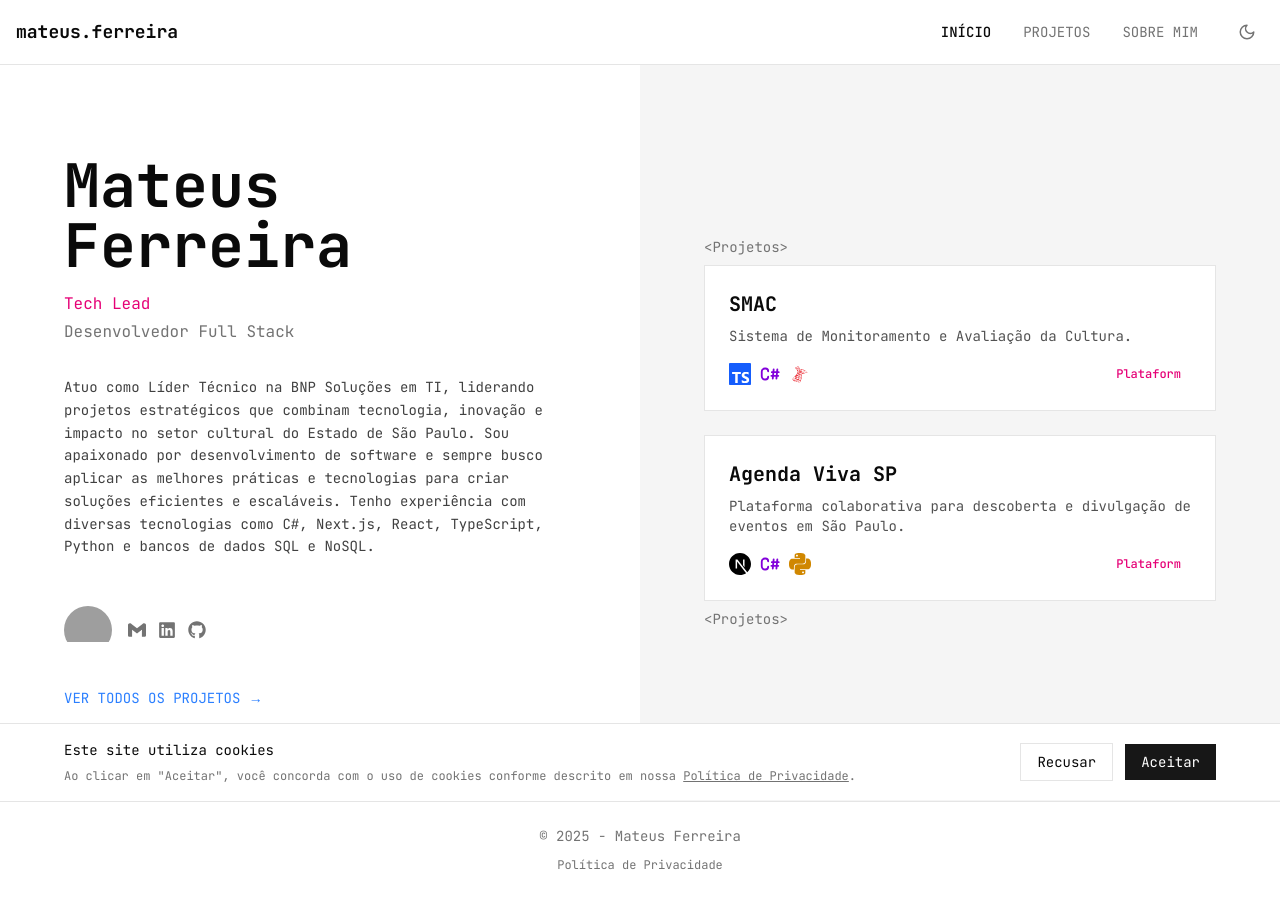
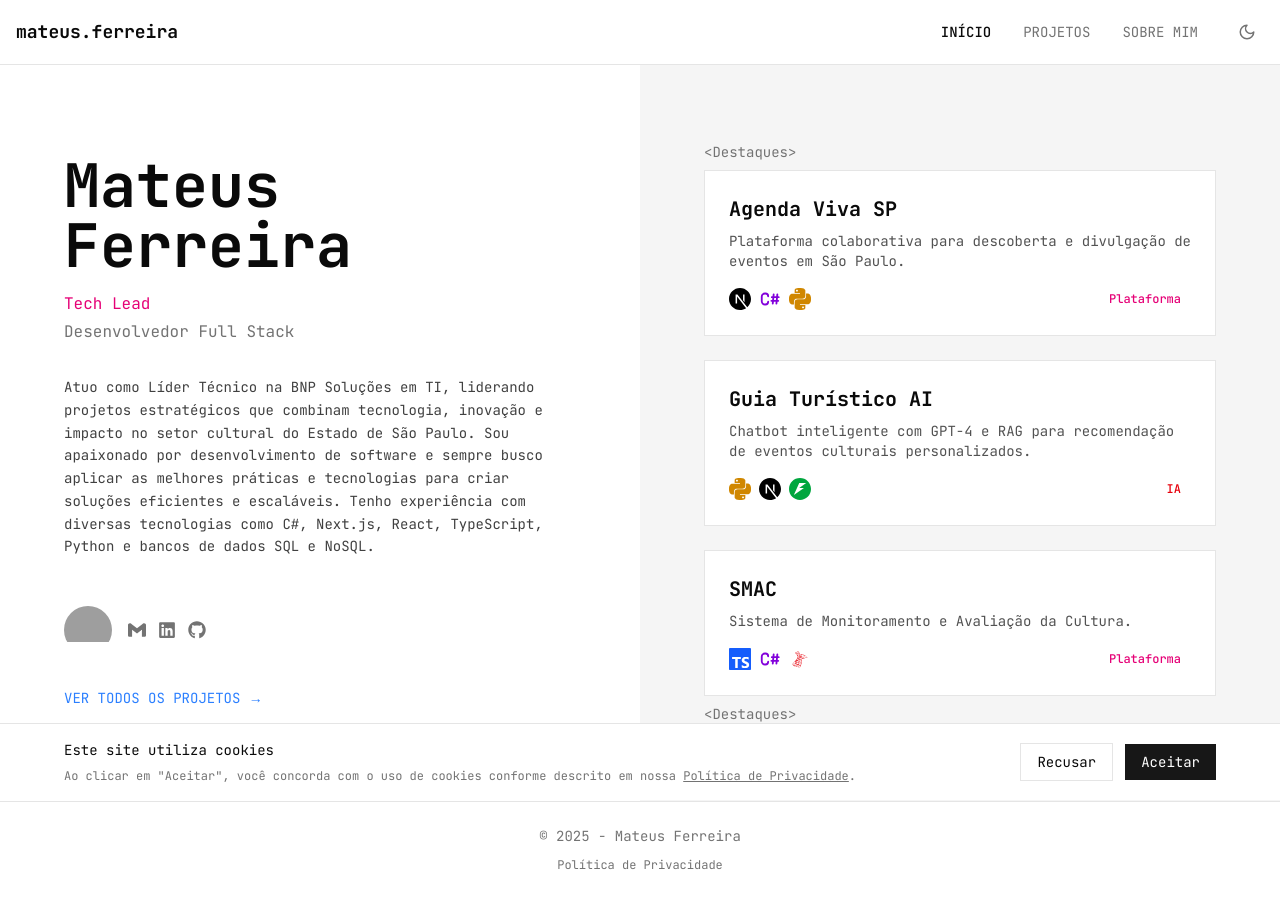
Before and after one commit to MateusSantosF/portfolio, a Next.js app: page / in a window 1280 px wide. Built offline with nearby package versions, Linux system fonts and the light colour scheme; grey boxes are pictures that could not be loaded.

Commit message:
refactor(Projects): update section description in Home page

```diff
--- a/src/app/page.tsx
+++ b/src/app/page.tsx
@@ -19,13 +19,13 @@ export default function Home() {
           <PersonalInfo />
         </section>
         <section className="bg-neutral-100 dark:bg-black p-8 md:p-16 flex flex-col justify-center">
-          <SectionDescription descripion="Projetos" />
+          <SectionDescription descripion="Destaques" />
           <ProjectsList
             onlyHighlighted
             className="grid grid-cols-1 gap-6"
             maxProjects={PREVIEW_LIST_SIZE}
           />
-          <SectionDescription descripion="Projetos" />
+          <SectionDescription descripion="Destaques" />
         </section>
       </div>
     </div>
--- a/src/app/projects/[id]/page.tsx
+++ b/src/app/projects/[id]/page.tsx
@@ -16,6 +16,7 @@ import { Metadata, ResolvingMetadata } from "next";
 import { TechnologieIcon } from "@/features/projects/components/TechnologieIcon";
 import { IProject } from "@/features/projects/interfaces/IProject";
 import { personalData } from "@/shared/data/PersonalData";
+import { CategoryLabel } from "@/features/projects/components/CategoryLabel";
 
 type Props = {
   params: Promise<{ id: string }>;
@@ -83,8 +84,8 @@ export default async function ProjectDetails({ params }: Props) {
           <div className="flex  flex-wrap-reverse items-center gap-3 mb-4">
             <h1 className="text-3xl font-bold">{project.name}</h1>
             {project.category && (
-              <span className="text-xs text-neutral-500 border border-neutral-200 dark:border-neutral-800 px-2 py-1">
-                {project.category}
+              <span className="text-xs  border border-neutral-200 dark:border-neutral-800 px-2 py-1">
+                <CategoryLabel category={project.category} />
               </span>
             )}
             {project.isInternal && (
@@ -309,10 +310,10 @@ export default async function ProjectDetails({ params }: Props) {
         <div className="bg-neutral-50 dark:bg-neutral-800 px-6 flex justify-between flex-wrap lg:flex-nowrap py-3 border-b border-neutral-200 dark:border-neutral-700">
           <h2 className="font-bold">Galeria de Imagens</h2>
           {project.isInternal && (
-              <span className="text-xs bg-amber-100 dark:bg-amber-900 text-amber-800 dark:text-amber-100 px-2 py-1">
-                Projeto Interno
-              </span>
-            )}
+            <span className="text-xs bg-amber-100 dark:bg-amber-900 text-amber-800 dark:text-amber-100 px-2 py-1">
+              Projeto Interno
+            </span>
+          )}
         </div>
 
         <div className="p-6 bg-white dark:bg-neutral-900">
--- a/src/features/projects/data/Categories.tsx
+++ b/src/features/projects/data/Categories.tsx
@@ -1,8 +1,11 @@
-import { TProjectCategory, TProjectCategoryLabel } from "../interfaces/ICategory";
+import {
+  TProjectCategory,
+  TProjectCategoryLabel,
+} from "../interfaces/ICategory";
 
 export const CategoriesMap: Record<TProjectCategory, TProjectCategoryLabel> = {
   AI: {
-        label: "AI",
+    label: "IA",
     color: "text-red-600",
   },
   API: {
@@ -10,7 +13,7 @@ export const CategoriesMap: Record<TProjectCategory, TProjectCategoryLabel> = {
     color: "text-blue-600",
   },
   LIBRARY: {
-        label: "Library",
+    label: "Biblioteca",
     color: "text-yellow-600",
   },
   MOBILE: {
@@ -18,11 +21,11 @@ export const CategoriesMap: Record<TProjectCategory, TProjectCategoryLabel> = {
     color: "text-green-600",
   },
   PACKAGE: {
-        label: "Package",
+    label: "Pacote",
     color: "text-indigo-600",
   },
   PLATAFORM: {
-        label: "Plataform",
+    label: "Plataforma",
     color: "text-pink-600",
   },
   PLUGIN: {
@@ -33,4 +36,4 @@ export const CategoriesMap: Record<TProjectCategory, TProjectCategoryLabel> = {
     label: "Website",
     color: "text-blue-600",
   },
-}
+};
--- a/src/shared/data/Projects.tsx
+++ b/src/shared/data/Projects.tsx
@@ -2,46 +2,6 @@ import { Building2 } from "lucide-react";
 import { IProject } from "../../features/projects/interfaces/IProject";
 
 export const projects: IProject[] = [
-  {
-    id: "smac",
-    name: "SMAC",
-    shortDescription: "Sistema de Monitoramento e Avaliação da Cultura.",
-    isHighlighted: true,
-    isInternal: true,
-    fullDescription:
-      "O SMAC é uma plataforma desenvolvida para a Secretaria da Cultura do Estado de São Paulo com o objetivo de monitorar e avaliar projetos culturais geridos por Organizações Sociais. Ele centraliza indicadores, documentos e metas, permitindo uma gestão mais transparente, estratégica e eficaz das políticas públicas de cultura. Diante da complexidade dos contratos de gestão e do grande volume de documentos exigidos, o sistema promove a automatização, padronização e rastreabilidade dos fluxos, viabilizando o acompanhamento de resultados em tempo real e a tomada de decisões baseadas em dados.",
-    category: "PLATAFORM",
-    company: {
-      name: "BNP Soluções em TI",
-      url: "https://bnpsolucoes.com.br",
-      icon: '<Building2 className="w-5 h-5 text-blue-600" />',
-    },
-    role: "Desenvolvedor",
-    period: "Set 2023 - Fev 2024",
-    contributions: [
-      "Desenvolvimento completo do módulo de Recursos Humanos (RH)",
-      "Implementação do módulo de envio e controle de documentações obrigatórias",
-      "Desenvolvimento do backend para o módulo de plano orçamentário com lógica robusta de validação",
-      "Criação do sistema de permissionamento avançado com uso de GlobalFilters do EFCore",
-      "Implementação de um gerenciador de acesso dinâmico a nível de banco de dados",
-      "Aplicação de boas práticas de arquitetura com uso de Strategy Pattern para consolidação da prestação de contas",
-    ],
-    challenges:
-      "Lidar com a diversidade de regras de negócio relacionadas à mensuração de metas e consolidação de dados de prestação de contas foi um dos grandes desafios. Cada tipo de métrica possuía uma forma distinta de apuração e consolidação, exigindo um sistema flexível e escalável. Além disso, garantir segurança na manipulação dos dados e controle dinâmico de acessos com base em perfis institucionais exigiu uma modelagem cuidadosa e a aplicação de boas práticas com EFCore.",
-    solutions:
-      "Utilizei o design pattern Strategy para tratar regras de consolidação de métricas, permitindo que o sistema se adaptasse dinamicamente às necessidades específicas de cada contrato de gestão. Implementei um sistema de permissionamento inteligente com filtros globais no Entity Framework Core, aliado a um controle de acesso a nível de dados, garantindo segurança e isolamento de informações. Para o módulo de documentações obrigatórias, adicionei um sistema robusto de logging e rastreamento, garantindo auditoria completa sobre envios e modificações.",
-    technologies: ["TYPESCRIPT", ".NET", "SQLSERVER", "NEXTJS"],
-    images: [
-      {
-        title: "Area de login",
-        url: "/assets/smac-1.png",
-      },
-      {
-        title: "Listagem de contratos",
-        url: "/assets/smac-2.png",
-      },
-    ],
-  },
   {
     id: "agenda-viva-sp",
     name: "Agenda Viva SP",
@@ -88,6 +48,7 @@ export const projects: IProject[] = [
   {
     id: "turistic-guide-ai",
     name: "Guia Turístico AI",
+    isHighlighted: true,
     shortDescription:
       "Chatbot inteligente com GPT-4 e RAG para recomendação de eventos culturais personalizados.",
     fullDescription:
@@ -341,4 +302,44 @@ export const projects: IProject[] = [
       },
     ],
   },
+  {
+    id: "smac",
+    name: "SMAC",
+    shortDescription: "Sistema de Monitoramento e Avaliação da Cultura.",
+    isHighlighted: true,
+    isInternal: true,
+    fullDescription:
+      "O SMAC é uma plataforma desenvolvida para a Secretaria da Cultura do Estado de São Paulo com o objetivo de monitorar e avaliar projetos culturais geridos por Organizações Sociais. Ele centraliza indicadores, documentos e metas, permitindo uma gestão mais transparente, estratégica e eficaz das políticas públicas de cultura. Diante da complexidade dos contratos de gestão e do grande volume de documentos exigidos, o sistema promove a automatização, padronização e rastreabilidade dos fluxos, viabilizando o acompanhamento de resultados em tempo real e a tomada de decisões baseadas em dados.",
+    category: "PLATAFORM",
+    company: {
+      name: "BNP Soluções em TI",
+      url: "https://bnpsolucoes.com.br",
+      icon: '<Building2 className="w-5 h-5 text-blue-600" />',
+    },
+    role: "Desenvolvedor",
+    period: "Set 2023 - Fev 2024",
+    contributions: [
+      "Desenvolvimento completo do módulo de Recursos Humanos (RH)",
+      "Implementação do módulo de envio e controle de documentações obrigatórias",
+      "Desenvolvimento do backend para o módulo de plano orçamentário com lógica robusta de validação",
+      "Criação do sistema de permissionamento avançado com uso de GlobalFilters do EFCore",
+      "Implementação de um gerenciador de acesso dinâmico a nível de banco de dados",
+      "Aplicação de boas práticas de arquitetura com uso de Strategy Pattern para consolidação da prestação de contas",
+    ],
+    challenges:
+      "Lidar com a diversidade de regras de negócio relacionadas à mensuração de metas e consolidação de dados de prestação de contas foi um dos grandes desafios. Cada tipo de métrica possuía uma forma distinta de apuração e consolidação, exigindo um sistema flexível e escalável. Além disso, garantir segurança na manipulação dos dados e controle dinâmico de acessos com base em perfis institucionais exigiu uma modelagem cuidadosa e a aplicação de boas práticas com EFCore.",
+    solutions:
+      "Utilizei o design pattern Strategy para tratar regras de consolidação de métricas, permitindo que o sistema se adaptasse dinamicamente às necessidades específicas de cada contrato de gestão. Implementei um sistema de permissionamento inteligente com filtros globais no Entity Framework Core, aliado a um controle de acesso a nível de dados, garantindo segurança e isolamento de informações. Para o módulo de documentações obrigatórias, adicionei um sistema robusto de logging e rastreamento, garantindo auditoria completa sobre envios e modificações.",
+    technologies: ["TYPESCRIPT", ".NET", "SQLSERVER", "NEXTJS"],
+    images: [
+      {
+        title: "Area de login",
+        url: "/assets/smac-1.png",
+      },
+      {
+        title: "Listagem de contratos",
+        url: "/assets/smac-2.png",
+      },
+    ],
+  },
 ];
```
Lines whose indentation alone changed are shown as unchanged.
